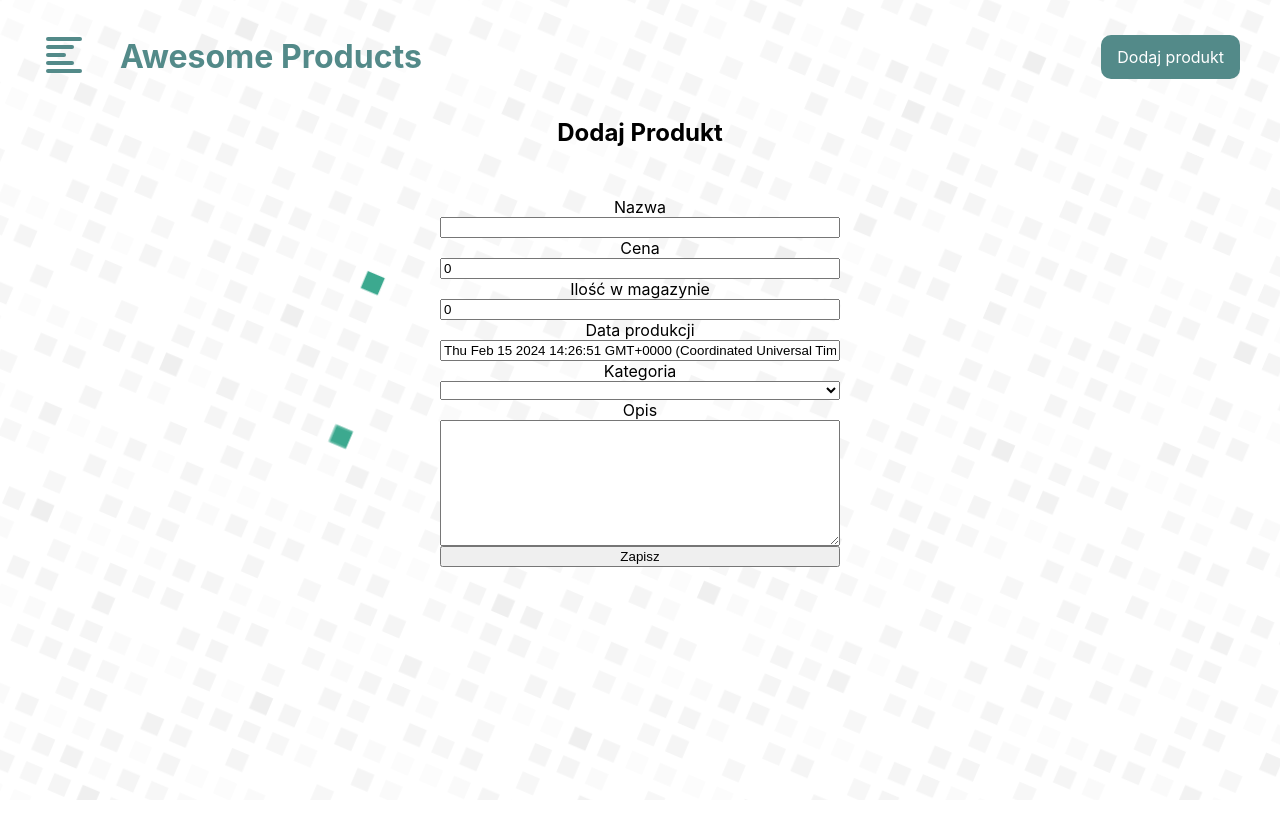
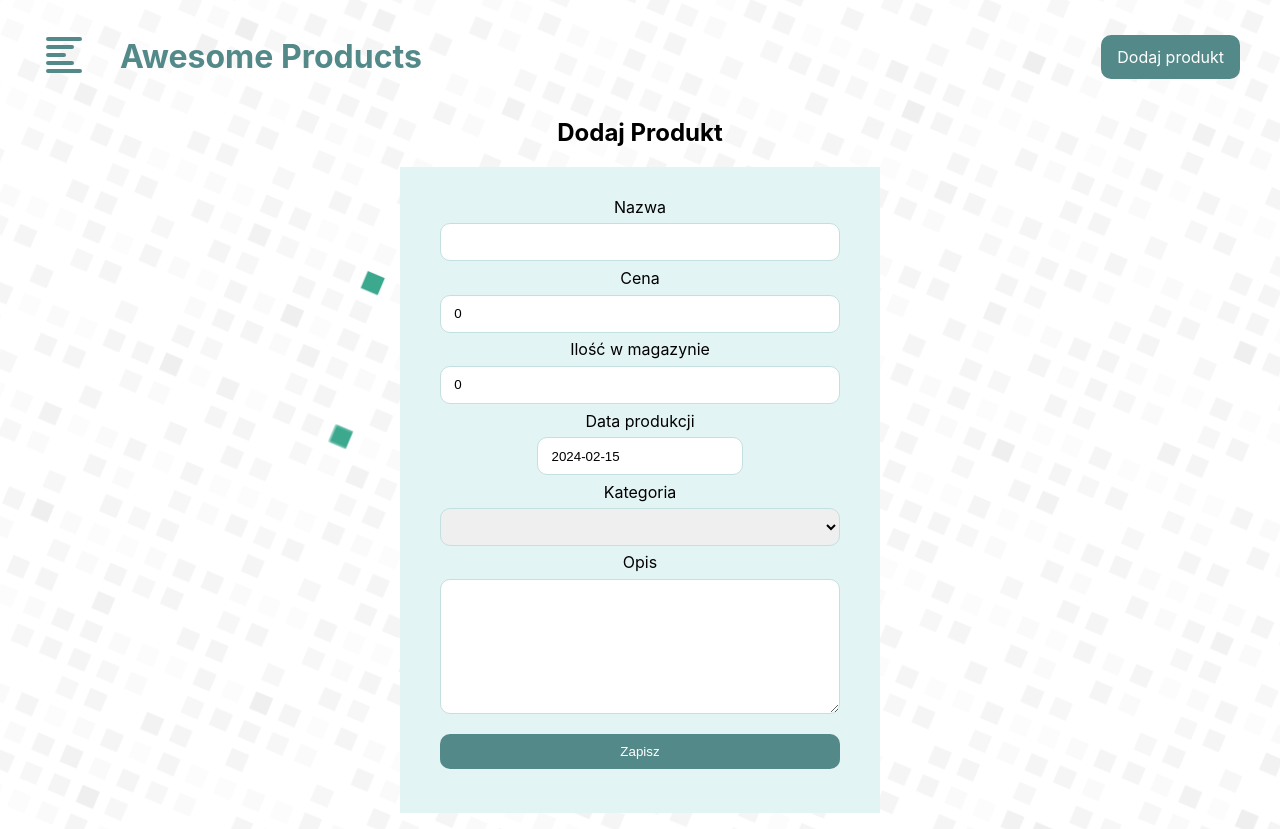
Before and after one commit to agmkowalczyk/mern-products, a React (Vite) app in the folder client/: page /products/add in a window 1280 px wide. Before the commit the page ends 800 px from the top, so only its background shows below. Built offline with nearby package versions, Linux system fonts and the light colour scheme.

Commit message:
Styling ProductForm Changes to be committed: 	modified:   client/package-lock.json 	modified:   client/package.json 	modified:   client/src/components/forms/ProductForm.tsx 	modified:   client/src/components/product/AddProduct.tsx

```diff
--- a/client/package.json
+++ b/client/package.json
@@ -18,6 +18,7 @@
     "@reduxjs/toolkit": "^2.0.1",
     "formik": "^2.4.5",
     "react": "^18.2.0",
+    "react-datepicker": "^6.1.0",
     "react-dom": "^18.2.0",
     "react-redux": "^9.1.0",
     "react-router-dom": "^6.22.0",
@@ -31,6 +32,7 @@
     "@testing-library/react": "^14.1.2",
     "@testing-library/user-event": "^14.5.2",
     "@types/react": "^18.2.47",
+    "@types/react-datepicker": "^6.0.1",
     "@types/react-dom": "^18.2.18",
     "@vitejs/plugin-react": "^4.2.1",
     "eslint": "^8.56.0",
--- a/client/src/components/forms/ProductForm.tsx
+++ b/client/src/components/forms/ProductForm.tsx
@@ -1,8 +1,10 @@
-import { ErrorMessage, Field, Form, Formik } from "formik"
+import { ErrorMessage as ErrorMessageFormik, Field, Form, Formik } from "formik"
 import categories from "../../constants/categories"
 import { productSchema } from "../../validations/product"
 import styled from "styled-components"
 import type { TypedMutationTrigger } from "@reduxjs/toolkit/query/react"
+import DatePicker from "react-datepicker"
+import "react-datepicker/dist/react-datepicker.css"
 
 export interface IProductForm {
   name: string
@@ -34,19 +36,34 @@ const ProductForm = ({ useMutation, initialValues }: Props) => {
           {({ isSubmitting }) => (
             <StyledForm>
               <label htmlFor="name">Nazwa</label>
-              <Field name="name" />
+              <Field name="name" as={Input} />
               <ErrorMessage name="name" component="div" />
               <label htmlFor="price">Cena</label>
-              <Field type="number" name="price" />
+              <Field type="number" name="price" as={Input} />
               <ErrorMessage name="price" component="div" />
               <label htmlFor="stock">Ilość w magazynie</label>
-              <Field type="number" name="stock" />
+              <Field type="number" name="stock" as={Input} />
               <ErrorMessage name="stock" component="div" />
               <label htmlFor="prodDate">Data produkcji</label>
-              <Field name="prodDate" />
+              <Field
+                name="prodDate"
+                component={(props: any) => (
+                  <DatePickerWrapper>
+                    <DatePicker
+                      selected={props.field.value || null}
+                      name={props.field.name}
+                      dateFormat="yyyy-MM-dd"
+                      maxDate={new Date()}
+                      onChange={(date: Date) =>
+                        props.form.setFieldValue(props.field.name, date)
+                      }
+                    />
+                  </DatePickerWrapper>
+                )}
+              />
               <ErrorMessage name="prodDate" component="div" />
               <label htmlFor="category">Kategoria</label>
-              <Field as="select" name="category">
+              <Field as={Select} name="category">
                 <option value=""> </option>
                 {categories.map(category => (
                   <option key={category} value={category}>
@@ -56,11 +73,11 @@ const ProductForm = ({ useMutation, initialValues }: Props) => {
               </Field>
               <ErrorMessage name="category" component="div" />
               <label htmlFor="description">Opis</label>
-              <Field as="textarea" name="description" rows={8} />
+              <Field as={Textarea} name="description" rows={8} />
               <ErrorMessage name="description" component="div" />
-              <button type="submit" disabled={isSubmitting}>
+              <Button type="submit" disabled={isSubmitting}>
                 Zapisz
-              </button>
+              </Button>
             </StyledForm>
           )}
         </Formik>
@@ -72,9 +89,62 @@ const ProductForm = ({ useMutation, initialValues }: Props) => {
 export default ProductForm
 
 const StyledForm = styled(Form)`
+  background: #e3f4f4;
   margin: auto;
   max-width: 400px;
   display: flex;
   flex-direction: column;
   padding: 30px 40px;
 `
+const Input = styled.input`
+  height: 1.7em;
+  padding: 0.5em 1em;
+  margin: 0.5em 0;
+  font-family: Arial;
+  border: 1px solid #c4dfdf;
+  border-radius: 10px;
+`
+const Select = styled.select`
+  height: 2.8em;
+  padding: 0.5em 1em;
+  margin: 0.5em 0;
+  font-family: Arial;
+  border: 1px solid #c4dfdf;
+  border-radius: 10px;
+`
+const Textarea = styled.textarea`
+  padding: 0.5em 1em;
+  margin: 0.5em 0;
+  font-family: Arial;
+  border: 1px solid #c4dfdf;
+  border-radius: 10px;
+`
+const DatePickerWrapper = styled.div`
+  input[type="text"] {
+    height: 1.7em;
+    padding: 0.5em 1em;
+    margin: 0.5em 0;
+    font-family: Arial;
+    border: 1px solid #c4dfdf;
+    border-radius: 10px;
+  }
+`
+const Button = styled.button`
+  background: #538a89;
+  border-radius: 10px;
+  border: none;
+  color: #fff;
+  cursor: pointer;
+  margin: 1em auto;
+  width: 100%;
+  padding: 0.75em 1em;
+
+  &:hover {
+    background: #73a9ad;
+  }
+`
+const ErrorMessage = styled(ErrorMessageFormik)`
+  color: red;
+  text-align: right;
+  font-size: 0.8em;
+`
--- a/client/src/components/product/AddProduct.tsx
+++ b/client/src/components/product/AddProduct.tsx
@@ -19,7 +19,7 @@ const AddProduct = () => {
 
   useEffect(() => {
     if (isSuccess) {
-      toast.success("Produkt utworzony")
+      toast.success("Produkt dodany")
       navigate("/")
     }
     if (isError) {
```
Also changed, not shown: 1 other file (tests, documents, lock files or other folders).
